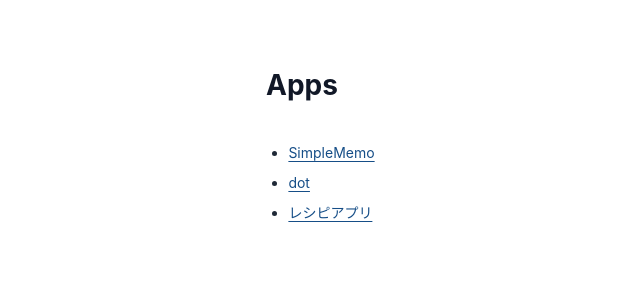
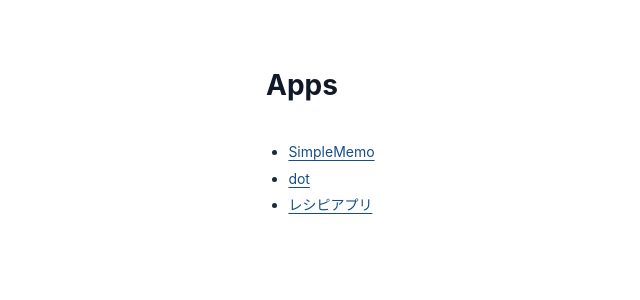
Before and after one commit to navymobile/navymobile.github.io, a Jekyll site: the page built from index.md, in a window 1280 px wide. Shown: the top 300 px of the page, without its empty margins (52-692 px from the left). Built offline with Jekyll 4.4.1, drawn with Linux system fonts in a browser that asks for light colours; our own code applies the rules of GitHub Pages for plain Markdown files.

Commit message:
line-height変更

```diff
--- a/assets/css/style.css
+++ b/assets/css/style.css
@@ -4,7 +4,7 @@
   color: #1f2937;
   background: #fff;
   font-size: 14px;
-  line-height: 1.75;
+  line-height: 1.5;
   -webkit-text-size-adjust: 100%;
 }
 
```
